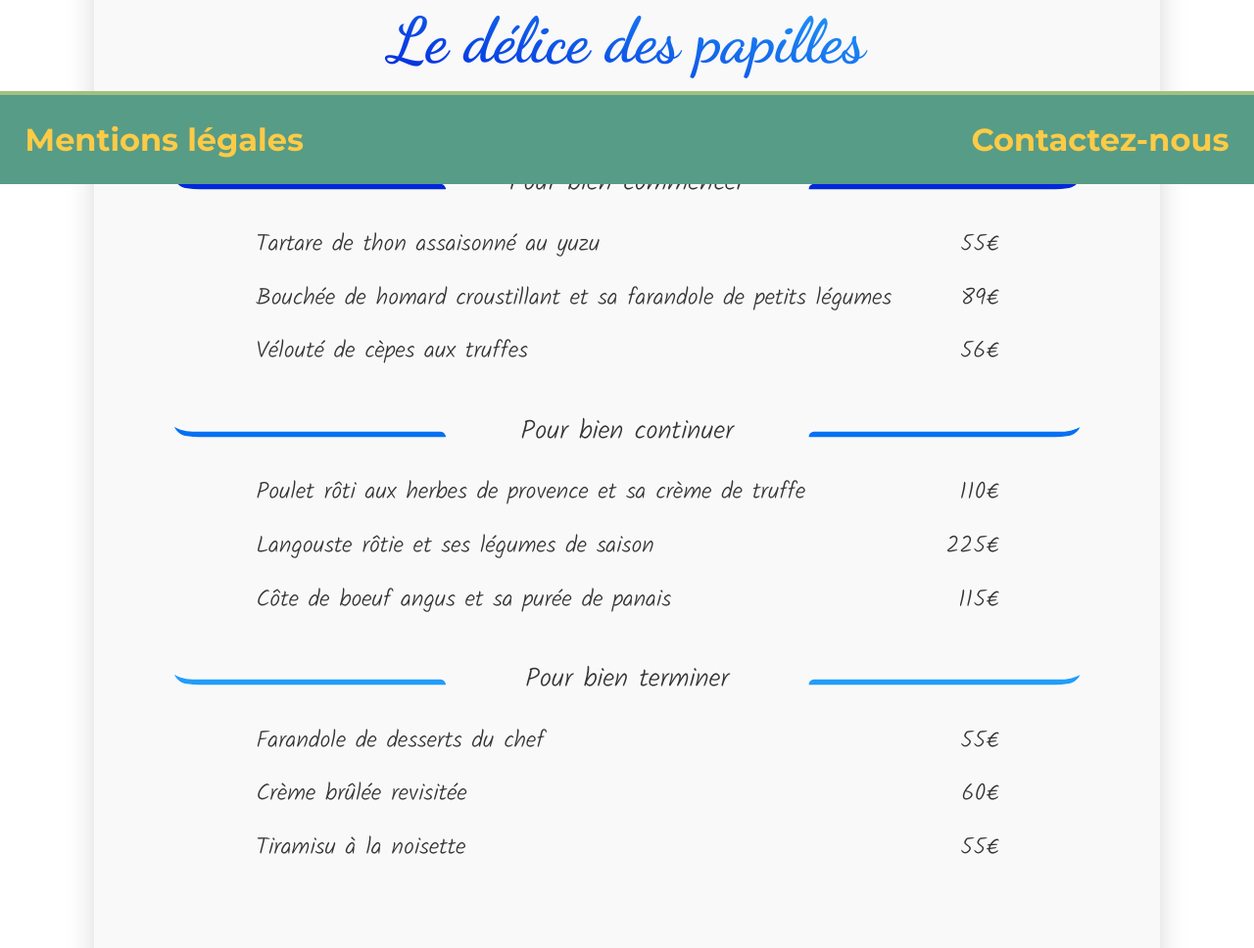
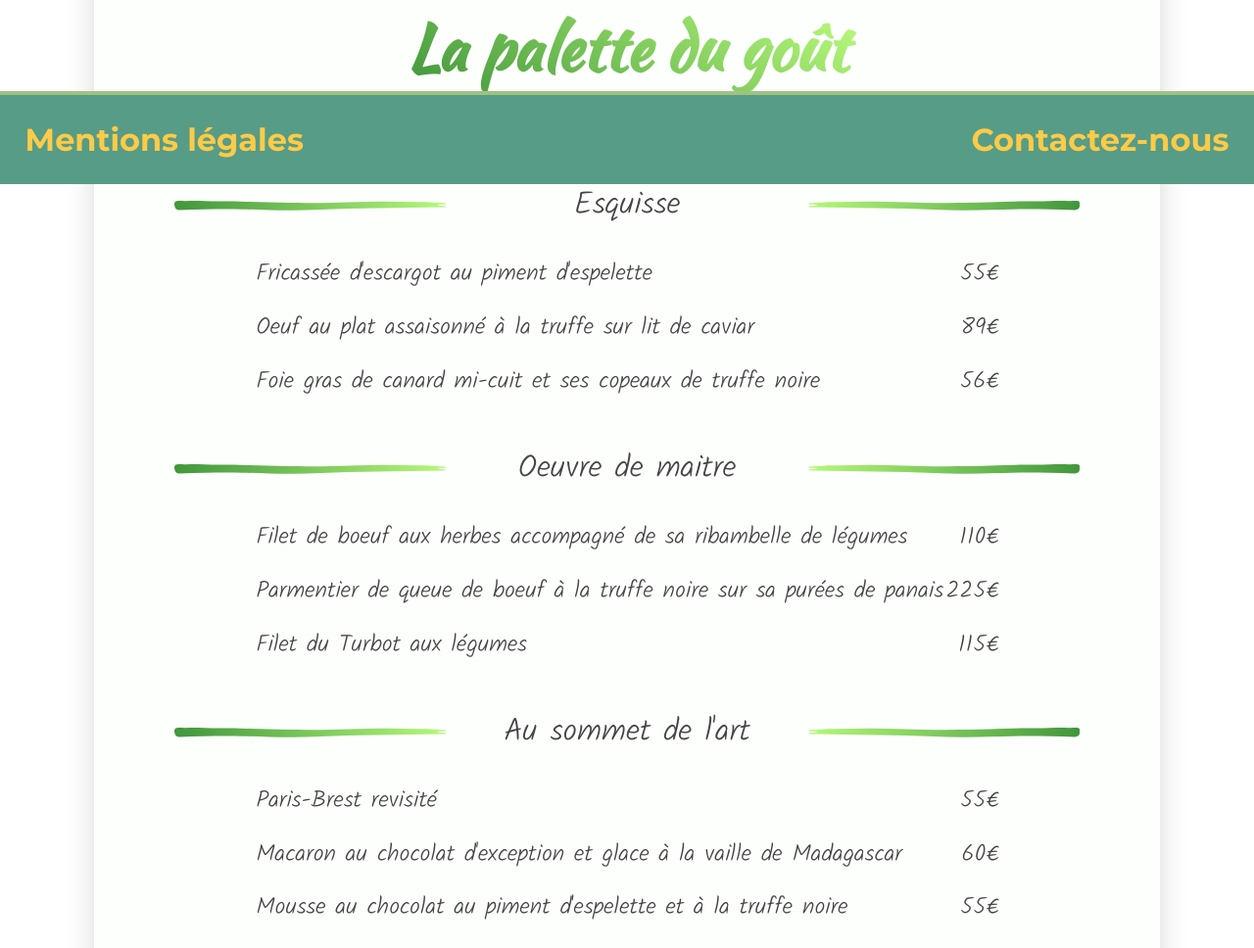
Before and after one commit to RomainDMoostik/DigueRomain_3_04082020, a website: page pages/menus/Menu4gout/menu4gout.html in a window 1280 px wide. Shown: the part 612-1580 px from the top of the page at 98% size. Drawn offline with nearby package versions, Linux system fonts and the light colour scheme; a web font is replaced by a local one.

Commit message:
Rangement HTML

```diff
--- a/menu3delice.html
+++ b/pages/menus/Menu4gout/menu4gout.html
@@ -2,8 +2,8 @@
 <html lang="fr">
 <head>
 	<meta charset="utf-8"/>
-	<title>ohmyfood - Le délice des papilles</title>
-    <link rel="stylesheet" href="./public/css/style.css">
+	<title>ohmyfood - La palette du goût</title>
+    <link rel="stylesheet" href="../../../public/css/style.css">
     <link href="https://fonts.googleapis.com/css2?family=Croissant+One&family=Dancing+Script:wght@700&family=Gelasio:wght@700&family=Kaushan+Script&family=Montserrat:wght@400;700&family=Zhi+Mang+Xing&display=swap" rel="stylesheet">
     <meta name="viewport" content="width=device-width, initial-scale=1.0" />
     <script src="https://kit.fontawesome.com/07833c3c94.js" crossorigin="anonymous"></script>
@@ -13,61 +13,61 @@
     <div class="blocpage">
         <header>
             <div class="logo">
-                <a class="logo" href="index.html"><img src="./public/img/ohmyfood_logo.svg" alt="ohmyfood_logo"/></a>
+                <a class="logo" href="../../index/index.html"><img src="../../../public/img/ohmyfood_logo.svg" alt="ohmyfood_logo"/></a>
             </div>
         </header>
         <div class="contenu-page">
-            <div id="menu3">
-                <h1 class="titre-resto">Le délice des papilles</h1>
+            <div id="menu4">
+                <h1 class="titre-resto">La palette du goût</h1>
                 <div class="carte">
-                    <h2 class="resto">Le délice des papilles</h2>
+                    <h2 class="resto">La palette du goût</h2>
                         <div class="plat entree">
-                            <hr class="G"/> <H3 class="moment">Pour bien commencer</h3><hr class="D"/>
+                            <hr class="G"/> <H3 class="moment">Esquisse</h3><hr class="D"/>
                         </div>
 
                     <table class="base-menu entree">
                         <tr>
-                            <td class="menu-plat">Tartare de thon assaisonné au yuzu</td>
+                            <td class="menu-plat">Fricassée d'escargot au piment d'espelette</td>
                             <td class="menu-prix">55€</td>
                         </tr><tr>
-                            <td class="menu-plat">Bouchée de homard croustillant et sa farandole de petits légumes</td>
+                            <td class="menu-plat">Oeuf au plat assaisonné à la truffe sur lit de caviar</td>
                             <td class="menu-prix">89€</td>
                         </tr><tr>
-                            <td class="menu-plat">Vélouté de cèpes aux truffes</td>
+                            <td class="menu-plat">Foie gras de canard mi-cuit et ses copeaux de truffe noire</td>
                             <td class="menu-prix">56€</td>
                         </tr>
                     </table>
 
                     <div class="plat resistance">
-                        <hr class="G"/> <H3 class="moment">Pour bien continuer</h3><hr class="D"/>
+                        <hr class="G"/> <H3 class="moment">Oeuvre de maitre</h3><hr class="D"/>
                     </div>
 
                     <table class="base-menu resistance">
                         <tr>
-                            <td class="menu-plat">Poulet rôti aux herbes de provence et sa crème de truffe</td>
+                            <td class="menu-plat">Filet de boeuf aux herbes accompagné de sa ribambelle de légumes</td>
                             <td class="menu-prix">110€</td>
                         </tr><tr>
-                            <td class="menu-plat">Langouste rôtie et ses légumes de saison</td>
+                            <td class="menu-plat">Parmentier de queue de boeuf à la truffe noire sur sa purées de panais</td>
                             <td class="menu-prix">225€</td>
                         </tr><tr>
-                            <td class="menu-plat">Côte de boeuf angus et sa purée de panais</td>
+                            <td class="menu-plat">Filet du Turbot aux légumes</td>
                             <td class="menu-prix">115€</td>
                         </tr>
                     </table>
 
                     <div class="plat dessert">
-                        <hr class="G"/> <H3 class="moment">Pour bien terminer</h3><hr class="D"/>
+                        <hr class="G"/> <H3 class="moment">Au sommet de l'art</h3><hr class="D"/>
                     </div>
 
                     <table class="base-menu dessert">
                         <tr>
-                            <td class="menu-plat">Farandole de desserts du chef</td>
+                            <td class="menu-plat">Paris-Brest revisité</td>
                             <td class="menu-prix">55€</td>
                         </tr><tr>
-                            <td class="menu-plat">Crème brûlée revisitée</td>
+                            <td class="menu-plat">Macaron au chocolat d'exception et glace à la vaille de Madagascar</td>
                             <td class="menu-prix">60€</td>
                         </tr><tr>
-                            <td class="menu-plat">Tiramisu à la noisette</td>
+                            <td class="menu-plat">Mousse au chocolat au piment d'espelette et à la truffe noire</td>
                             <td class="menu-prix">55€</td>
                         </tr>
                     </table>
--- a/sass/style.scss
+++ b/sass/style.scss
@@ -11,10 +11,10 @@
 @import "./layout/_header.scss";
 @import "./layout/_footer.scss";
 
-@import "./pages/index/_menu_index.scss";
-@import "./pages/_menu_template.scss";
-@import "./pages/Menu1note/_menu1.scss";
-@import "./pages/Menu2chic/_menu2.scss";
-@import "./pages/Menu3delice/_menu3.scss";
-@import "./pages/Menu4gout/_menu4.scss";
-@import "./pages/mentionslegales/_mentionslegales.scss";
+@import "../pages/index/_menu_index.scss";
+@import "../pages/menus/menu-template/_menu_template.scss";
+@import "../pages/menus/Menu1note/_menu1.scss";
+@import "../pages/menus/Menu2chic/_menu2.scss";
+@import "../pages/menus/Menu3delice/_menu3.scss";
+@import "../pages/menus/Menu4gout/_menu4.scss";
+@import "../pages/mentionslegales/_mentionslegales.scss";
```
Also changed, not shown: pages/Index/index.html (renamed from index.html, +7 -7 lines), pages/menus/Menu-Template/menu-template.html (renamed from menu-template.html, +1 -1 lines), pages/menus/Menu1note/menu1note.html (renamed from menu1note.html, +2 -2 lines), pages/menus/Menu2chic/menu2chic.html (renamed from menu2chic.html, +2 -2 lines), pages/menus/Menu3delice/menu3delice.html (renamed from menu4gout.html, +18 -18 lines), pages/Index/_menu_index.scss (renamed from sass/pages/Index/_menu_index.scss), pages/mentionslegales/_mentionslegales.scss (renamed from sass/pages/mentionslegales/_mentionslegales.scss), pages/mentionslegales/mentionslegales.html (renamed from mentionslegales.html), pages/menus/Menu-Template/_menu_template.scss (renamed from sass/pages/_menu_template.scss), pages/menus/Menu1note/_menu1.scss (renamed from sass/pages/Menu1note/_menu1.scss), pages/menus/Menu2chic/_menu2.scss (renamed from sass/pages/Menu2chic/_menu2.scss), pages/menus/Menu3delice/_menu3.scss (renamed from sass/pages/Menu3delice/_menu3.scss), pages/menus/Menu4gout/_menu4.scss (renamed from sass/pages/Menu4gout/_menu4.scss), 1 other file.
